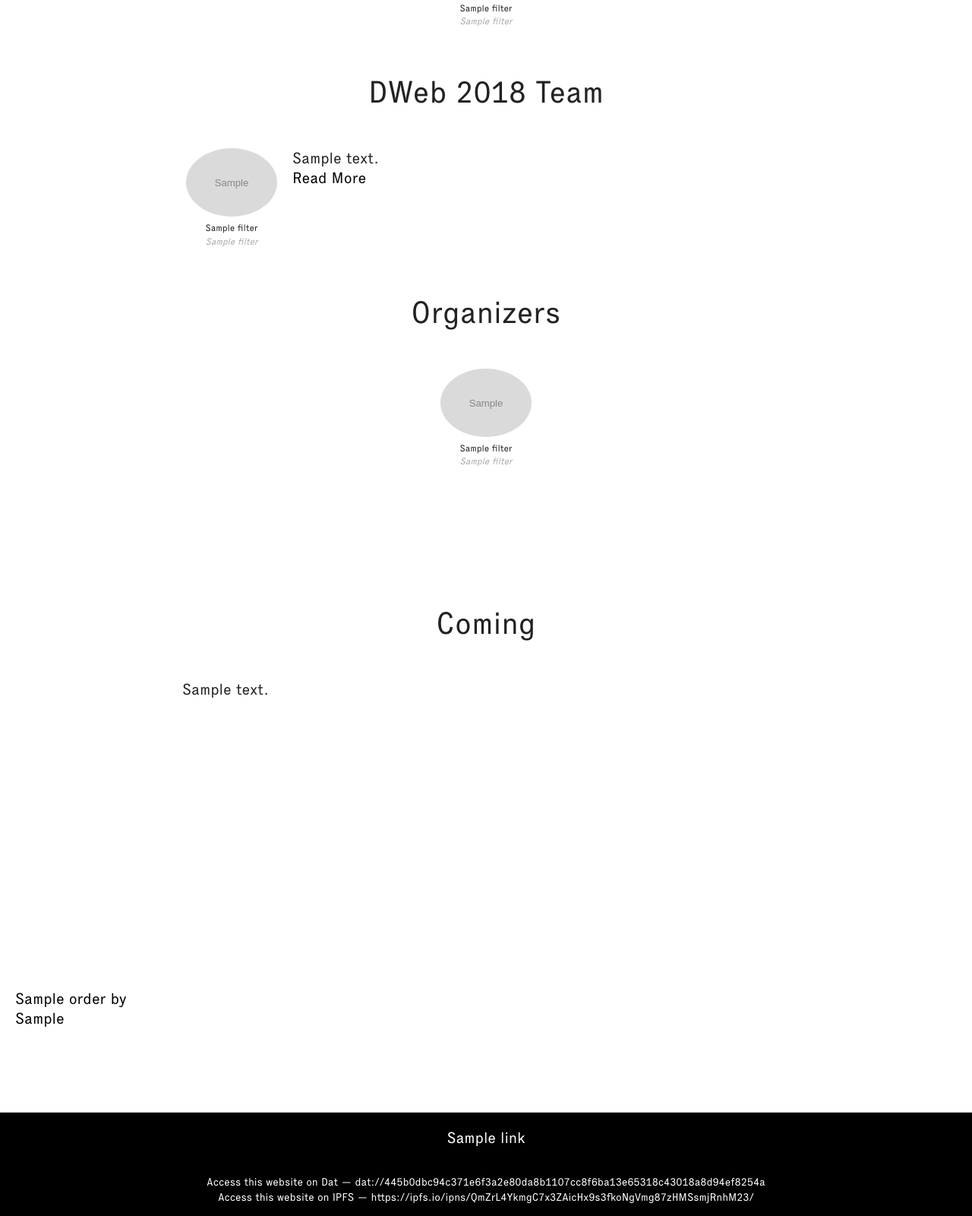
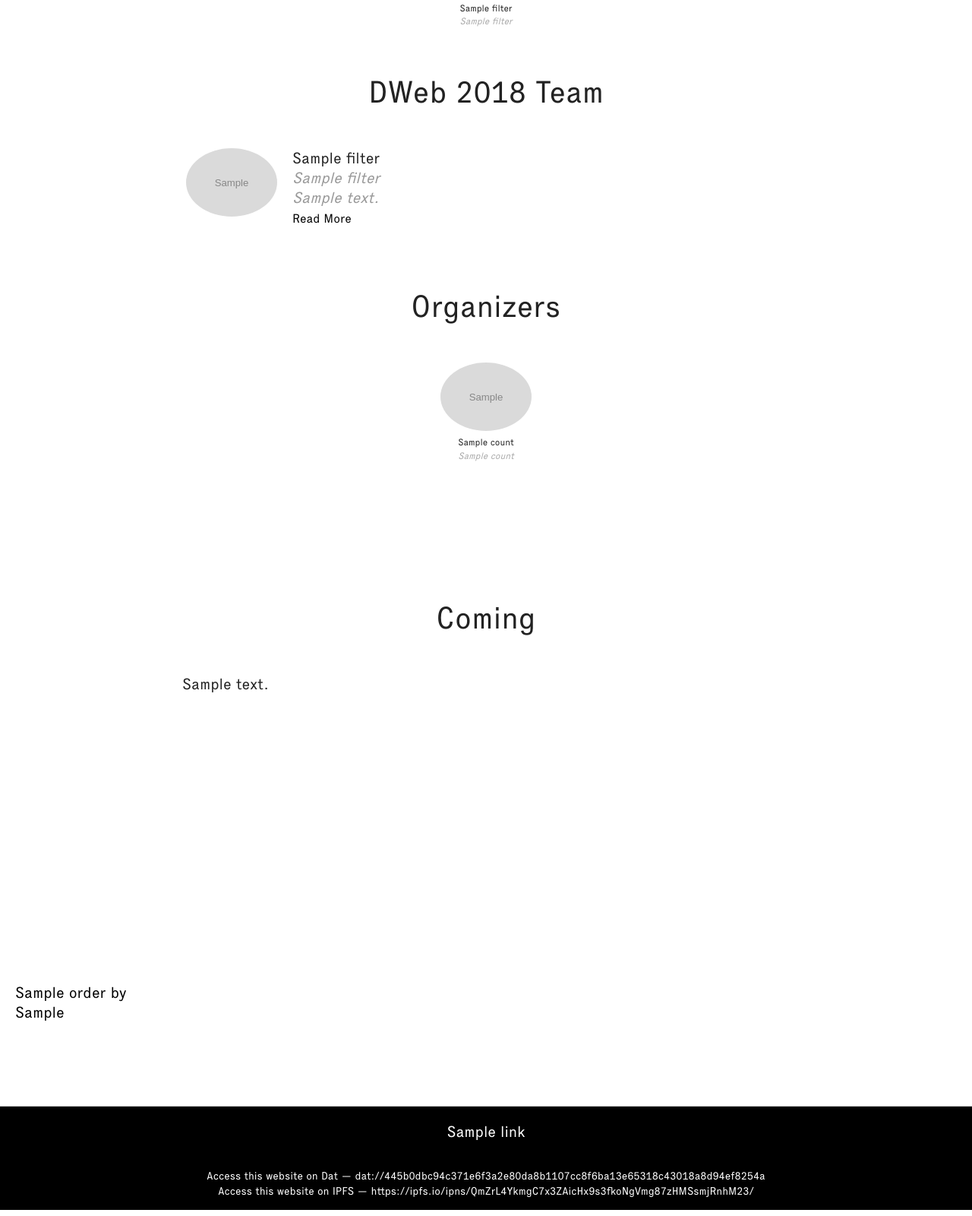
Before and after one commit to internetarchive/dwebsummit-site-2, a Python web app: template dwebsummit/dwebsummit_frontend/templates/dwebsummit/page-templates/people.html in a window 1280 px wide. Shown: the part 1918-3518 px from the top of the page at 76% size. Run offline with Jinja, Linux system fonts and the light colour scheme; the template is opened without the code that fills it: most values are stand-ins (such as "Sample title", 1, 10 or a date in 2020); grey boxes marked "Sample" are stand-in pictures; style sheets or scripts are compiled from the project's sources.

Commit message:
Improve look of people page for organizers

```diff
--- a/dwebsummit/dwebsummit_frontend/static/css/main.scss
+++ b/dwebsummit/dwebsummit_frontend/static/css/main.scss
@@ -129,6 +129,7 @@ p {
 .narrower { max-width:100rem; margin: 0 auto; }
 
 .db { display: block; }
+.i { font-style: italic; }
 
 img.render-pixel {
   image-rendering: crisp-edges;
--- a/dwebsummit/dwebsummit_frontend/templates/dwebsummit/_macro_people_grid.html
+++ b/dwebsummit/dwebsummit_frontend/templates/dwebsummit/_macro_people_grid.html
@@ -24,11 +24,9 @@
 {% macro people_list(people) -%}
 <div class="people-list people">
   {% for attendee in people %}
-  <div class="row js-bio-unit">
+  <div class="row js-bio-unit pb-light">
     <div class="person ">
       <img class="img-grey" src="{{attendee.image.thumbnail.url}}" />
-      <div class="name">{{attendee.name}}</div>
-      <div class="subtitle">{{attendee.subtitle}}</div>
       <div class="hidden-bio">
         <div>
           <div class="modal-image"><img class=""  src="{{attendee.image.thumbnail.url}}" /></div>
@@ -42,8 +40,10 @@
       </div>
     </div>
     <div class="person-text">
-      {{attendee.featured_organizer_text}}<br>
-      <a href="javascript:return;">Read More</a>
+      <div>{{attendee.name}}</div>
+      <div class="i muted">{{attendee.subtitle}}</div>
+      <div class="i muted">{{attendee.featured_organizer_text}}</div>
+      <a href="javascript:return;"><small>Read More</small></a>
     </div>
   </div>
   {% endfor %}
--- a/dwebsummit/dwebsummit_frontend/templates/dwebsummit/page-templates/people.html
+++ b/dwebsummit/dwebsummit_frontend/templates/dwebsummit/page-templates/people.html
@@ -34,10 +34,13 @@
       </div>
       {% endif %}
 
+      {% set organizers = people.filter(type='Staff', is_featured_organizer=False).count()  %}
+      {% if organizers %}
       <h1>Organizers</h1>
       <div class="people-small smaller-container">
-        {{ macro_people_grid.people_grid(people.filter(type='Staff', is_featured_organizer=False)) }}
+        {{ macro_people_grid.people_grid(organizers) }}
       </div>
+      {% endif %}
     </section>
   </div>
   {% endif %}
```
